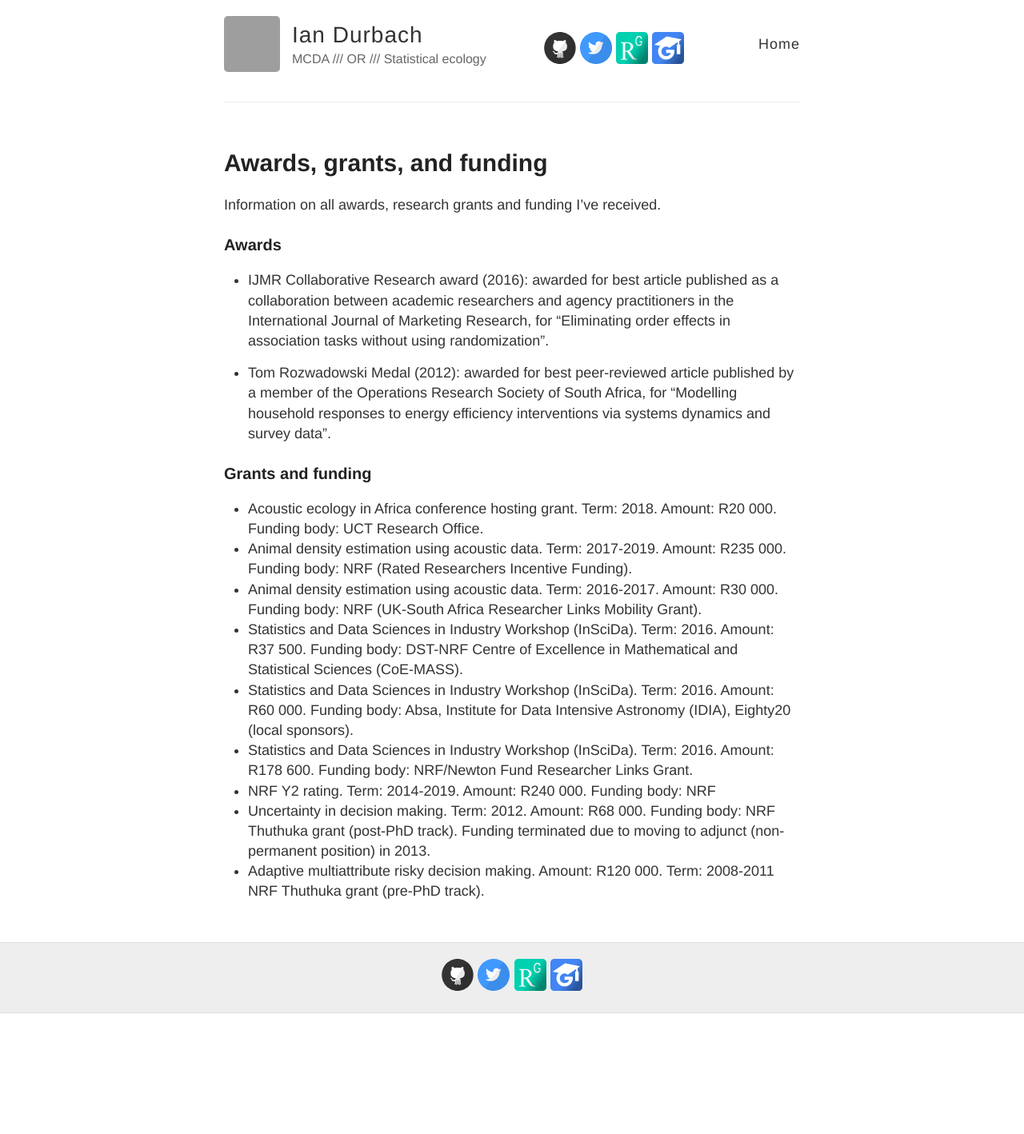
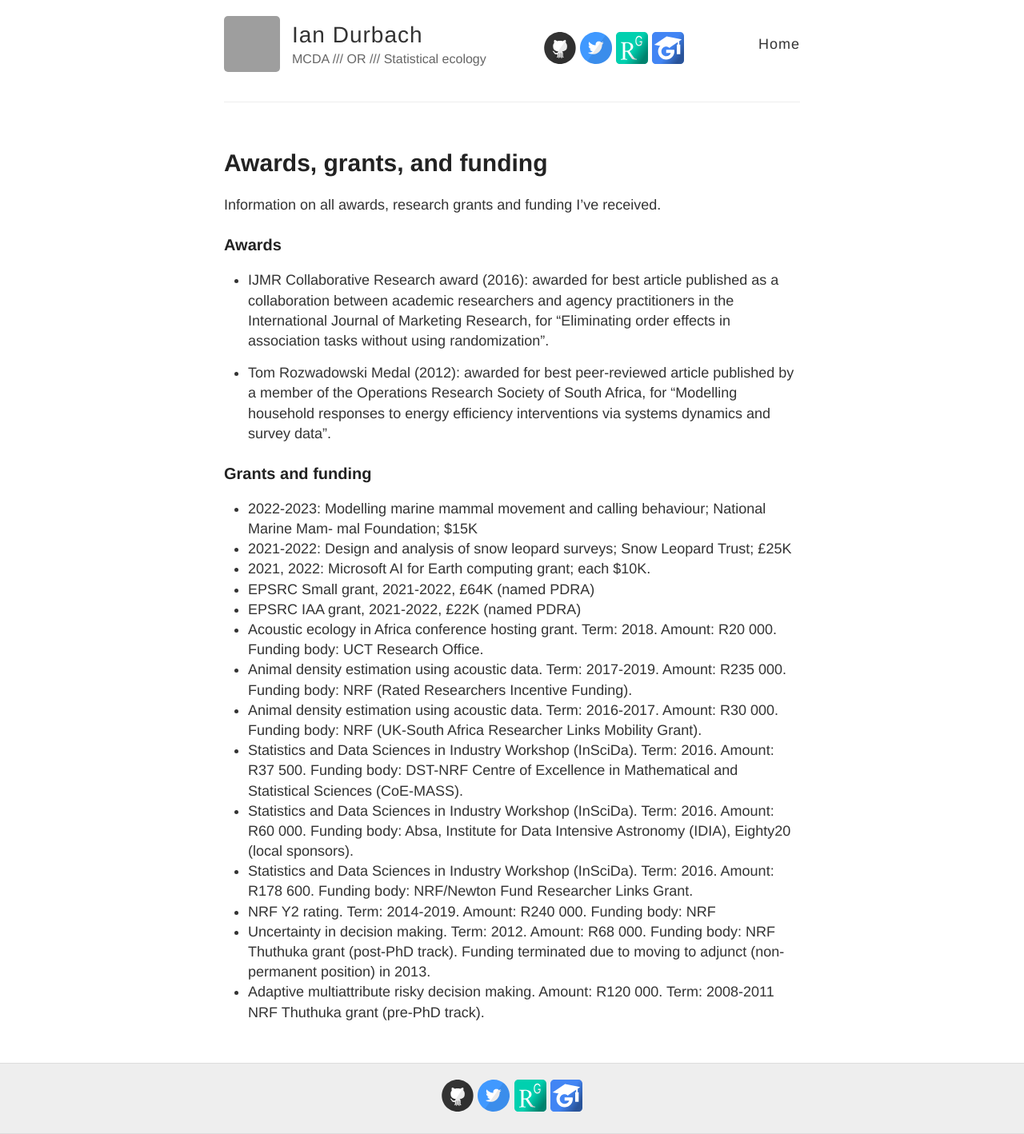
Before and after one commit to iandurbach/iandurbach.github.io, a Jekyll site: the page built from _posts/2017-09-08-funding.md, in a window 1280 px wide. Shown: the whole page at 80% size. Built offline with Jekyll 4.4.1, drawn with Linux system fonts in a browser that asks for light colours; before the commit the page ends 1267 px from its top, so only the background shows below that; grey boxes are pictures that could not be loaded.

Commit message:
Update 2017-09-08-funding.md

```diff
--- a/_posts/2017-09-08-funding.md
+++ b/_posts/2017-09-08-funding.md
@@ -13,6 +13,11 @@ Information on all awards, research grants and funding I've received.
 
 ### Grants and funding
 
+- 2022-2023: Modelling marine mammal movement and calling behaviour; National Marine Mam- mal Foundation; $15K
+- 2021-2022: Design and analysis of snow leopard surveys; Snow Leopard Trust; £25K
+- 2021, 2022: Microsoft AI for Earth computing grant; each $10K.
+- EPSRC Small grant, 2021-2022, £64K (named PDRA)
+- EPSRC IAA grant, 2021-2022, £22K (named PDRA)
 - Acoustic ecology in Africa conference hosting grant. Term: 2018. Amount: R20 000. Funding body: UCT Research Office.
 - Animal density estimation using acoustic data. Term: 2017-2019. Amount: R235 000. Funding body: NRF (Rated Researchers Incentive Funding).
 - Animal density estimation using acoustic data. Term: 2016-2017. Amount: R30 000. Funding body: NRF (UK-South Africa Researcher Links Mobility Grant).
```
